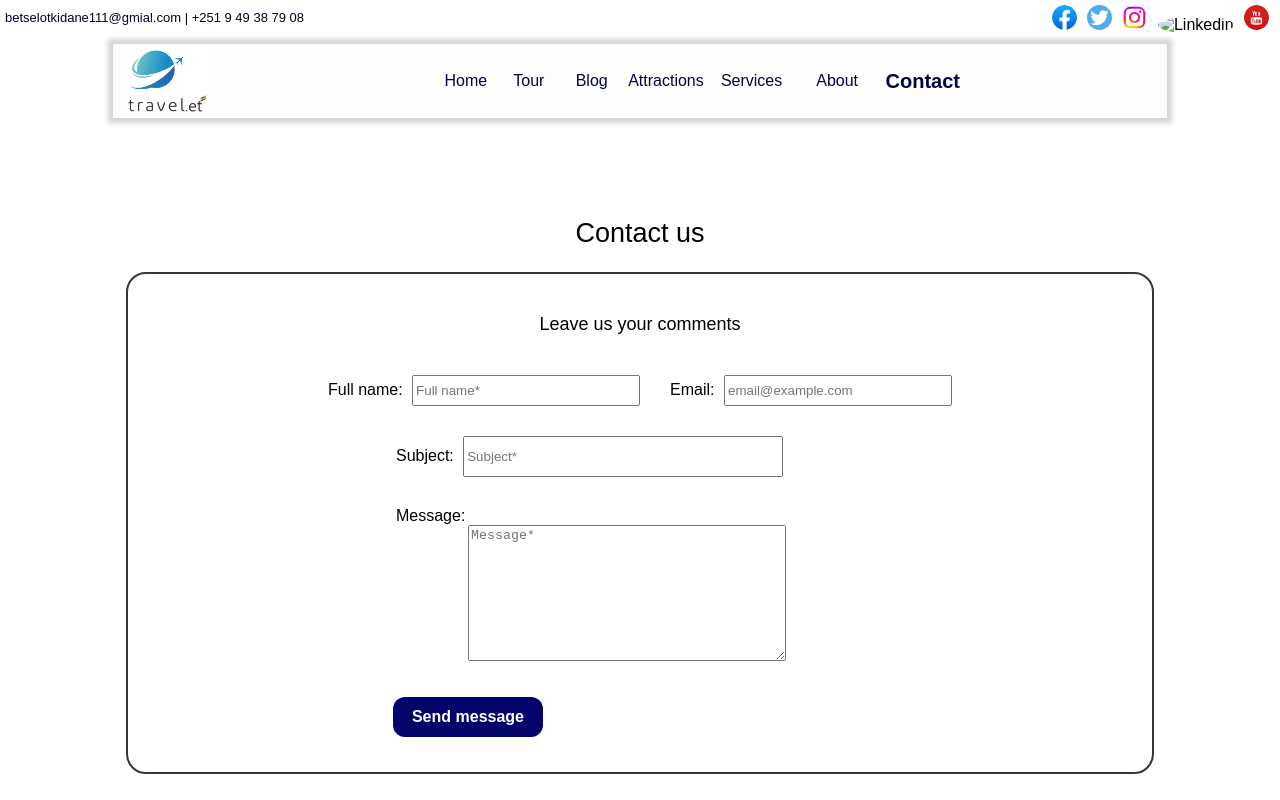
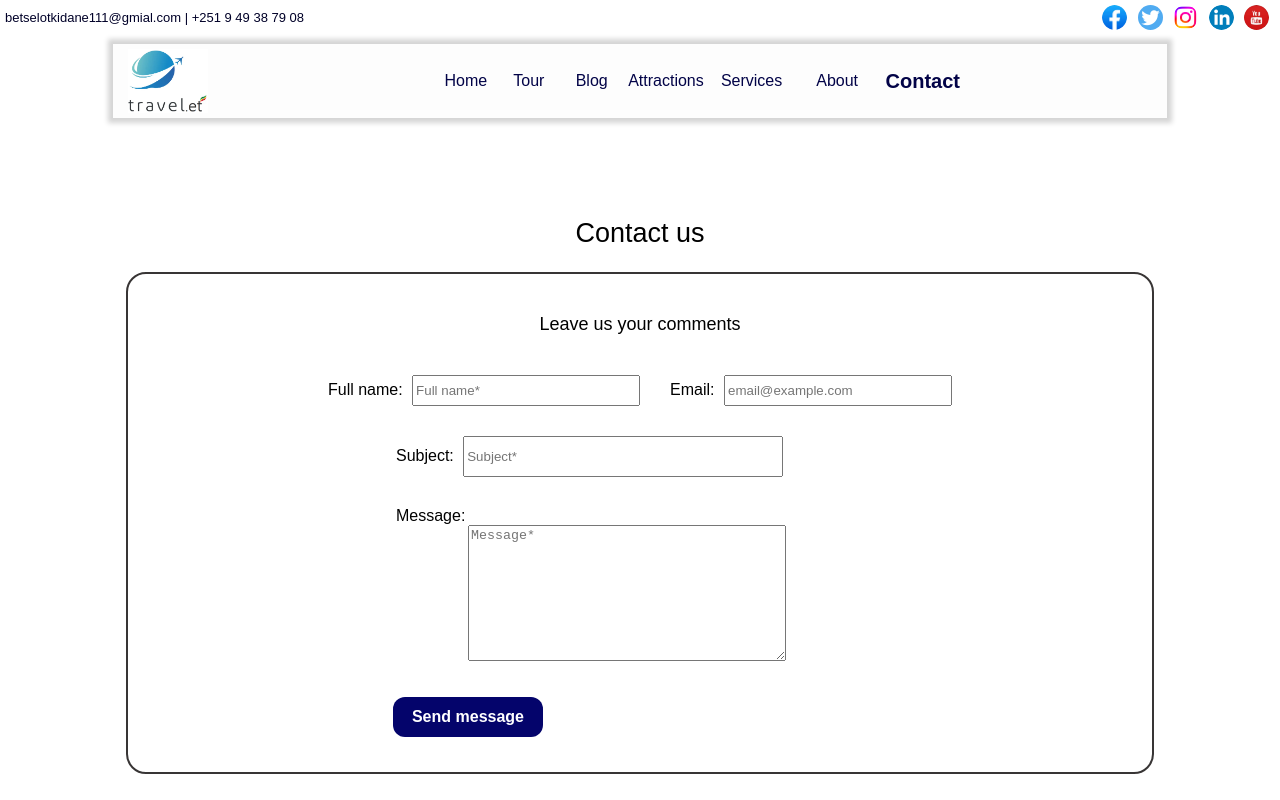
Before and after one commit to betselot49/test, a plain HTML site: page Components/Contact.html in a window 1280 px wide. Shown: the top 800 px of the page. Drawn offline with Linux system fonts and the light colour scheme.

Commit message:
Update Contact.html

```diff
--- a/Components/Contact.html
+++ b/Components/Contact.html
@@ -15,7 +15,7 @@
                 <img class="top__right-part__social-media" src="../Image/facebook.jpeg" alt="Facebook">
                 <img class="top__right-part__social-media" src="../Image/twitter.png" alt="Twitter">
                 <img class="top__right-part__social-media" src="../Image/Instagram_icon.png.webp" alt="Instagram">
-                <img class="top__right-part__social-media" src="./Image/linkedin.png" alt="Linkedin">
+                <img class="top__right-part__social-media" src="../Image/linkedin.png" alt="Linkedin">
                 <img class="top__right-part__social-media" src="../Image/youtube.jpg" alt="YouTube">
         </div>
     </header>
```
